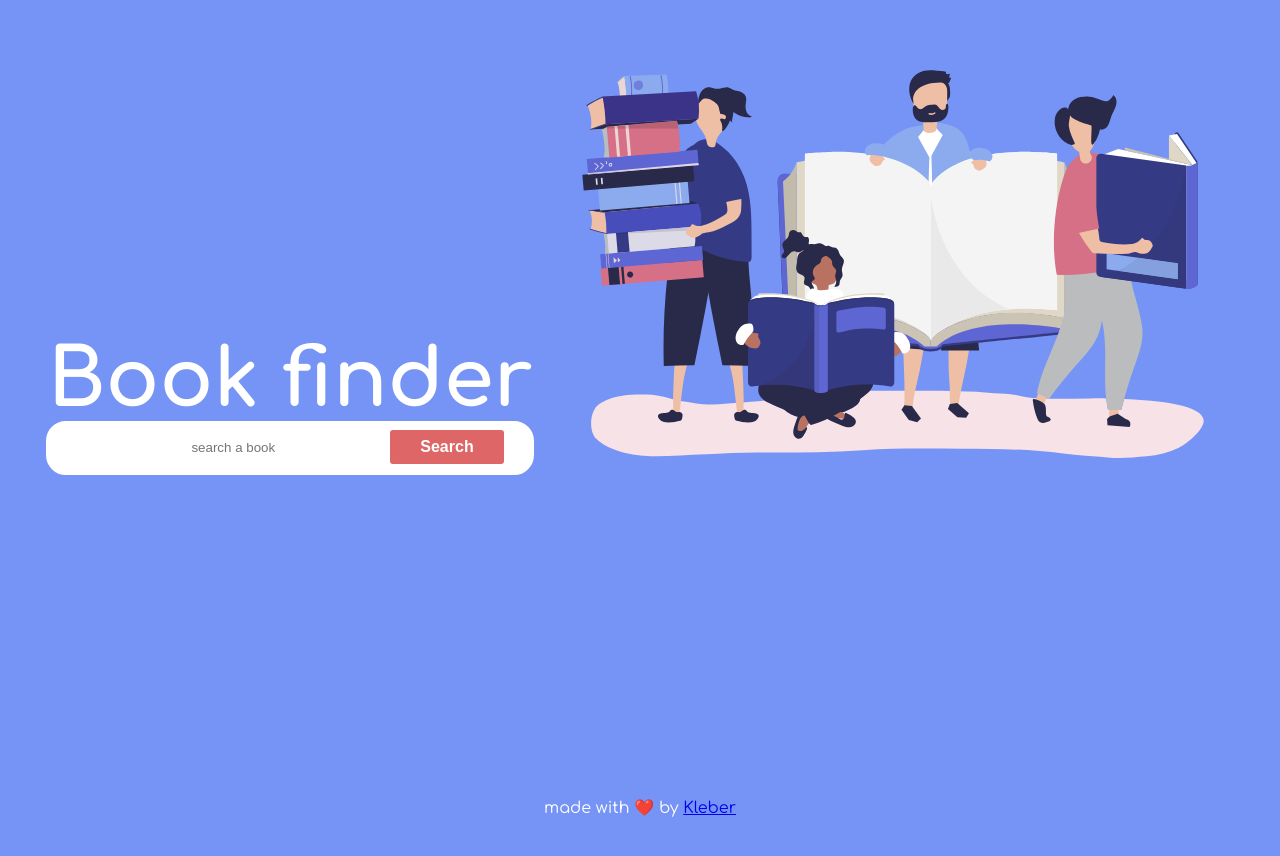
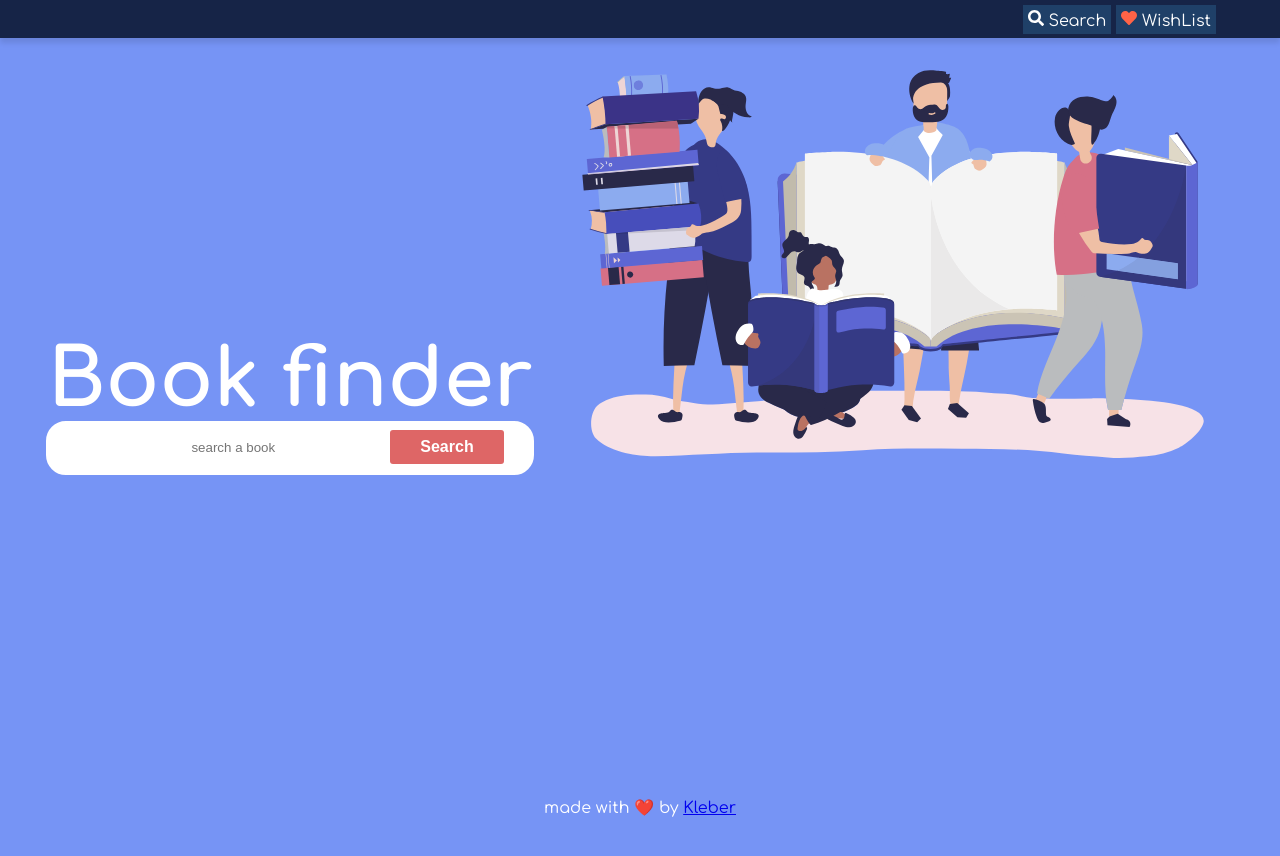
Before and after one commit to spizzleayo/book-finder, a React (Create React App) app: page / in a window 1280 px wide. Shown: the top 856 px of the page. Built offline with nearby package versions, Linux system fonts and the light colour scheme.

Commit message:
wishlist web bookFinder

```diff
--- a/package.json
+++ b/package.json
@@ -15,6 +15,7 @@
     "axios": "^0.21.1",
     "react": "^17.0.1",
     "react-dom": "^17.0.1",
+    "react-icons": "^4.1.0",
     "react-scripts": "4.0.1",
     "styled-components": "^5.2.1",
     "typescript": "^4.0.3",
--- a/src/components/BookCard/index.tsx
+++ b/src/components/BookCard/index.tsx
@@ -1,5 +1,5 @@
-import React from "react";
-import { Container } from "./style";
+import React, { useEffect, useState } from "react";
+import { Container, FaHeartIcon } from "./style";
 
 interface BookCardProps {
   book: {
@@ -21,8 +21,42 @@ interface BookCardProps {
   };
 }
 
+
 const BookCard: React.FC<BookCardProps> = (Props) => {
+
   const { id, volumeInfo, saleInfo } = Props.book;
+
+  const [isFave,setIsfav] = useState<boolean>(() => {
+
+  const localStorageItem:any = localStorage.getItem('@BookFinderWeb');
+  const parseLocalStorage = JSON.parse(localStorageItem);
+
+    return parseLocalStorage !== null
+    ? (parseLocalStorage.some((item:any) => item.id === id))
+    : false;
+
+  });
+
+  function handleStorageValues() {
+
+    let localStorageItem:any = localStorage.getItem('@BookFinderWeb');
+
+    const wishList = localStorageItem !== null
+    ? (JSON.parse(localStorageItem))
+    : [{}];
+
+
+    if(isFave){
+      setIsfav(!isFave);
+      const newWishList = wishList.filter((value: any) => value.id !== id);
+      localStorage.setItem('@BookFinderWeb', JSON.stringify(newWishList));
+
+    }else{
+      setIsfav(!isFave);
+      localStorage.setItem('@BookFinderWeb',JSON.stringify([...wishList,Props.book]));
+    }
+
+  }
 
   return (
     <Container>
@@ -40,6 +74,9 @@ const BookCard: React.FC<BookCardProps> = (Props) => {
       <div className="description">
         <p>{volumeInfo.description !== undefined && volumeInfo.description}</p>
       </div>
+        <button onClick={() => handleStorageValues()}>
+          <FaHeartIcon color={isFave ? "tomato":"gray"} /> <span>wishlist</span>
+        </button>
       <a
         target="blank"
         rel="noopener"
@@ -56,6 +93,7 @@ const BookCard: React.FC<BookCardProps> = (Props) => {
       >
         {saleInfo.saleability === "FOR_SALE" ? "Buy on google Play." : "Buy on amazon"}
       </a>
+
     </Container>
   );
 };
--- a/src/components/BookCard/style.ts
+++ b/src/components/BookCard/style.ts
@@ -1,4 +1,9 @@
 import styled from "styled-components";
+import {FaHeart} from 'react-icons/fa';
+
+export const FaHeartIcon = styled(FaHeart)`
+
+`;
 
 export const Container = styled.div`
   width: 300px;
@@ -10,8 +15,9 @@ export const Container = styled.div`
   display: flex;
   flex-direction: column;
   justify-content: center;
-  padding: 5px;
+  padding: 15px;
   font-weight: border-left;
+
 
   .description{
       text-align:left;
@@ -26,7 +32,8 @@ export const Container = styled.div`
   }
   strong {
     font-weight: bold;
-    margin-bottom: 8px;
+    margin: 20px 0;
+    padding:0 15px;
   }
   p {
     color: #282928;
@@ -36,6 +43,22 @@ export const Container = styled.div`
     margin: 15px auto;
     cursor: pointer;
 
+  }
+  button{
+    position:absolute;
+    cursor:pointer;
+    border:none;
+
+    left:0;
+    top:0;
+    padding:5px;
+    margin: 5px;
+    display:flex;
+    justify-content:center;
+    align-items:center;
+    span{
+      margin-left:5px;
+    }
   }
 
   a {
--- /dev/null
+++ b/src/components/NavBar/index.tsx
@@ -0,0 +1,19 @@
+import React from 'react';
+import {Container} from './styles';
+import {FaSearch,FaHeart} from 'react-icons/fa'
+
+
+const NavBar:React.FC = () =>{
+
+    return (
+        <Container>
+            <ul>
+                <li><FaSearch color='#fff' /> Search</li>
+                <li><FaHeart color='tomato' /> WishList</li>
+            </ul>
+        </Container>
+    )
+
+}
+
+export default NavBar;
--- /dev/null
+++ b/src/components/NavBar/styles.ts
@@ -0,0 +1,23 @@
+import styled from 'styled-components';
+
+export const Container = styled.div`
+width:100%;
+height:38px;
+background-color:#162447;
+position:fixed;
+z-index: 9999;
+box-shadow: 0px 5px 5px 0px rgba(0,0,0,0.10);
+ul{
+    display:flex;
+    justify-content:flex-end;
+    padding:5px 5%;
+}
+ul li{
+    color:#fff;
+    margin-left:5px;
+    background-color:#1f4068;
+    padding:5px;
+    cursor: pointer;
+}
+
+`;
--- a/src/pages/home/index.tsx
+++ b/src/pages/home/index.tsx
@@ -7,6 +7,7 @@ import ImgFigure from '../../assets/home.svg';
 import BookCard from '../../components/BookCard/index';
 
 import api from '../../api/axios';
+import NavBar from '../../components/NavBar';
 
 interface BooksProps {
   id: string;
@@ -49,6 +50,7 @@ const App: React.FC = () => {
 
   return (
     <>
+      <NavBar />
       <Container>
         <FormGroup>
           <Title content='Book finder' />
```
Also changed, not shown: 2 other files (tests, documents, lock files or other folders).
